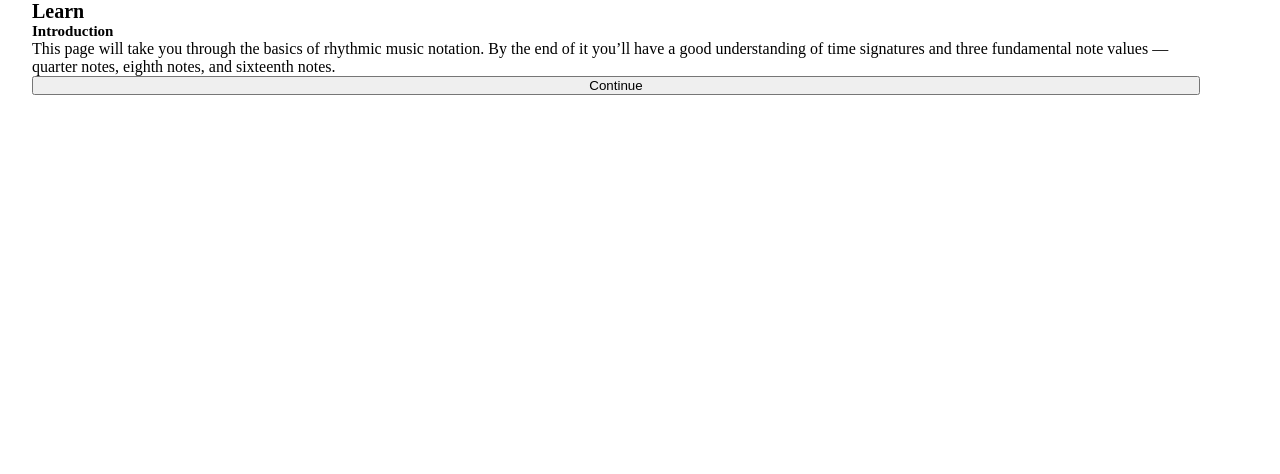
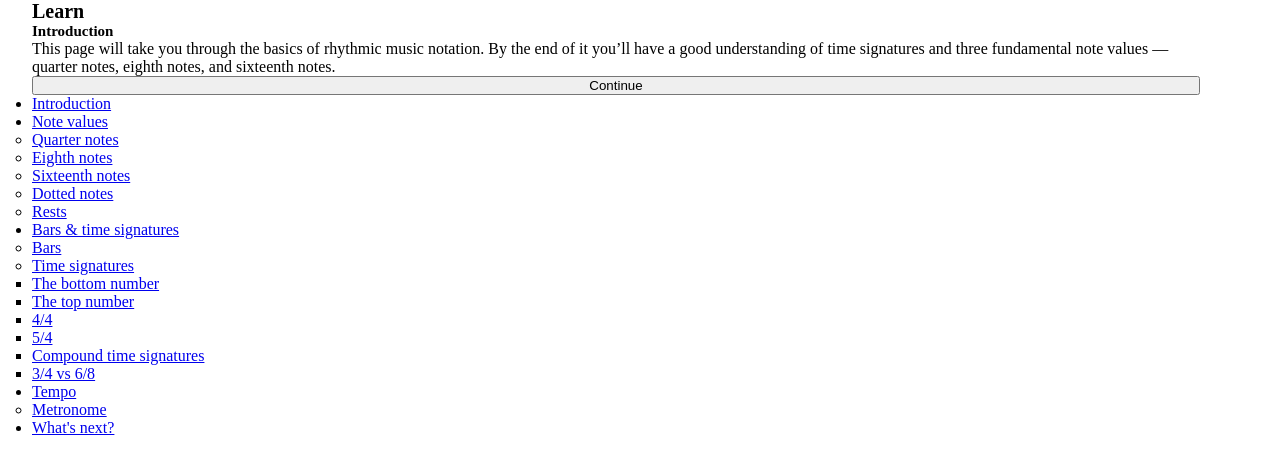
Before and after one commit to juancoquet/noteadder, a Django app: page /learn/ in a window 1280 px wide. Shown: the part 106-580 px from the top of the page. Run offline with Django 3.2, Linux system fonts and the light colour scheme.

Commit message:
Add ToC navigation

```diff
--- a/static/js/learn.js
+++ b/static/js/learn.js
@@ -4,6 +4,7 @@ window.addEventListener('resize', positionSplitter);
 const sections = document.querySelectorAll('.learn-section');
 const continueButtons = document.querySelectorAll('.btn--continue');
 const prevButtons = document.querySelectorAll('.btn--previous');
+const tocItems = document.querySelectorAll('.toc__item');
 
 continueButtons.forEach(btn => {
     btn.addEventListener('click', continueSection);
@@ -11,6 +12,10 @@ continueButtons.forEach(btn => {
 prevButtons.forEach(btn => {
     btn.addEventListener('click', prevSection);
 });
+tocItems.forEach(item => {
+    item.addEventListener('click', positionSplitter);
+})
+
 
 function indexSections() {
     let i = 0;
--- a/static/js/learn_notation.js
+++ b/static/js/learn_notation.js
@@ -4,12 +4,16 @@ window.addEventListener('resize', learnNotation);
 
 const contBtns = document.querySelectorAll('.btn--continue');
 const prevBtns = document.querySelectorAll('.btn--previous');
+const tocItems = document.querySelectorAll('.toc__item');
 contBtns.forEach(btn => {
     btn.addEventListener('click', learnNotation);
 });
 prevBtns.forEach(btn => {
     btn.addEventListener('click', learnNotation);
 });
+tocItems.forEach(item => {
+    item.addEventListener('click', learnNotation);
+})
 
 
 const vf = Vex.Flow;
--- a/static/js/learn_notation_bundle.js
+++ b/static/js/learn_notation_bundle.js
@@ -1 +1 @@
-"use strict";(self.webpackChunknoteadder=self.webpackChunknoteadder||[]).push([[534],{727:(e,t,n)=>{var r=n(592);window.addEventListener("resize",c);const o=document.querySelectorAll(".btn--continue"),a=document.querySelectorAll(".btn--previous");o.forEach((e=>{e.addEventListener("click",c)})),a.forEach((e=>{e.addEventListener("click",c)}));const s=r.Z.Flow;function c(){document.querySelector(".visible").querySelectorAll(".notation").forEach((e=>{0!=e.children.length&&e.firstChild.remove();let t=e.parentElement.offsetWidth;t>600&&(t=600);let n=new s.Renderer(e,s.Renderer.Backends.SVG);n.resize(t,100);const r=n.getContext(),o=new s.Stave(0,0,t);o.addClef("percussion");let a=e.getAttribute("time-signature");a&&o.addTimeSignature(a,10),o.setContext(r).draw();let c=e.getAttribute("notes").split(","),i=[];""!=c[0]&&c.forEach((e=>{i.push(function(e){let t,n=!1;return e.endsWith(".")&&(n=!0,e=e.replace(".","")),"bl"==e?t=new s.BarNote:(t=new s.StaveNote({clef:"percussion",keys:["c/5"],duration:e}),n&&t.addDotToAll()),t}(e))}));let l=s.Beam.generateBeams(i);"6/8"===a&&(l=s.Beam.generateBeams(i,{groups:[new s.Fraction(3,8)]}));const d=new s.Voice({num_beats:4,beat_value:4}).setStrict(!1);d.addTickables(i);let u=0;i.length>0&&(u=o.getNoteStartX(),(new s.Formatter).joinVoices([d]).format([d],t-u)),d.draw(r,o),l.forEach((e=>{e.setContext(r).draw()}))}))}}},e=>{e(e.s=727)}]);
+"use strict";(self.webpackChunknoteadder=self.webpackChunknoteadder||[]).push([[534],{727:(e,t,n)=>{var r=n(592);window.addEventListener("resize",i);const o=document.querySelectorAll(".btn--continue"),a=document.querySelectorAll(".btn--previous"),c=document.querySelectorAll(".toc__item");o.forEach((e=>{e.addEventListener("click",i)})),a.forEach((e=>{e.addEventListener("click",i)})),c.forEach((e=>{e.addEventListener("click",i)}));const l=r.Z.Flow;function i(){document.querySelector(".visible").querySelectorAll(".notation").forEach((e=>{0!=e.children.length&&e.firstChild.remove();let t=e.parentElement.offsetWidth;t>600&&(t=600);let n=new l.Renderer(e,l.Renderer.Backends.SVG);n.resize(t,100);const r=n.getContext(),o=new l.Stave(0,0,t);o.addClef("percussion");let a=e.getAttribute("time-signature");a&&o.addTimeSignature(a,10),o.setContext(r).draw();let c=e.getAttribute("notes").split(","),i=[];""!=c[0]&&c.forEach((e=>{i.push(function(e){let t,n=!1;return e.endsWith(".")&&(n=!0,e=e.replace(".","")),"bl"==e?t=new l.BarNote:(t=new l.StaveNote({clef:"percussion",keys:["c/5"],duration:e}),n&&t.addDotToAll()),t}(e))}));let s=l.Beam.generateBeams(i);"6/8"===a&&(s=l.Beam.generateBeams(i,{groups:[new l.Fraction(3,8)]}));const d=new l.Voice({num_beats:4,beat_value:4}).setStrict(!1);d.addTickables(i);let u=0;i.length>0&&(u=o.getNoteStartX(),(new l.Formatter).joinVoices([d]).format([d],t-u)),d.draw(r,o),s.forEach((e=>{e.setContext(r).draw()}))}))}}},e=>{e(e.s=727)}]);
--- /dev/null
+++ b/static/js/learn_toc.js
@@ -0,0 +1,18 @@
+const toc_items = document.querySelectorAll('.toc__item');
+
+toc_items.forEach(item => {
+    item.addEventListener('click', navigate);
+})
+
+async function navigate(event) {
+    event.stopPropagation();
+    let sectionId = this.getAttribute('sb');
+    let newSection = document.getElementById(sectionId);
+    let currentSection = document.querySelector('section.visible');
+    currentSection.classList.remove('visible');
+    currentSection.classList.add('hidden');
+    newSection.classList.remove('hidden');
+    newSection.classList.add('visible');
+    // await sleep(1);
+    window.scrollTo(0, 0);
+}
--- a/templates/learn.html
+++ b/templates/learn.html
@@ -22,7 +22,7 @@
     <button class="btn btn--continue">Continue</button>
 </section>
 
-<section id"quarter_notes" sidebar="sb-quarter_notes" class="learn-section hidden">
+<section id="quarter_notes" sidebar="sb-quarter_notes" class="learn-section hidden">
     <h2>Quarter notes</h2>
         <p>We’ll begin with the most fundamental note value of them all — the <em>quarter note</em>. It looks like this:</p>
 
@@ -452,7 +452,7 @@
     <button class="btn btn--continue">Continue</button>
 </section>
 
-<section id="five_four" sidebar="sb-five_four" class="learn-section hidden">
+<section id="five-four" sidebar="sb-five_four" class="learn-section hidden">
     <h2>5/4</h2>
     <p>Let’s look at a less common time signature, like 5/4. What does it mean? That each bar should be the duration of five quarter notes.</p>
 
@@ -547,10 +547,6 @@
 
     {% comment %} <p>[audio]</p> {% endcomment %}
 
-    <p>You could also count only the dotted quarter note beats, which are being played on the bass drum and snare drum. It should sound like this:</p>
-
-    {% comment %} <p>[audio]</p> {% endcomment %}
-
     <p>Another example of 6/8 is <a href="https://www.youtube.com/watch?v=Ju8Hr50Ckwk" target="_blank">If I Ain’t Got You, by Alicia Keys</a> — you’ll notice that both songs feel somewhat similar, due to having a 6/8 time signature in common.</p>
 
     <p>6/8 is the second most common time signature heard in western music after 4/4, it’s probable that you’ve heard it before. ¾ on the other hand, is less common so it’s difficult to find clear examples.</p>
@@ -623,8 +619,46 @@
     <button class="btn btn--previous">Previous</button>
 </section>
 
+<ul class="toc">
+    <li class="toc__item" sb="introduction"><a href="#">Introduction</a></li>
+    <li class="toc__item" sb="note_values"><a href="#">Note values</a>
+        <ul class="toc toc__sub-list">
+            <li class="toc__item toc__sub-list__item" sb="quarter_notes"><a href="#">Quarter notes</a></li>
+            <li class="toc__item toc__sub-list__item" sb="eighth_notes"><a href="#">Eighth notes</a></li>
+            <li class="toc__item toc__sub-list__item" sb="sixteenth_notes"><a href="#">Sixteenth notes</a></li>
+            <li class="toc__item toc__sub-list__item" sb="dotted_notes"><a href="#">Dotted notes</a></li>
+            <li class="toc__item toc__sub-list__item" sb="rests"><a href="#">Rests</a></li>
+        </ul>
+    <li class="toc__item" sb="bars_time_sigs"><a href="#">Bars & time signatures</a>
+        <ul class="toc toc__sub-list">
+            <li class="toc__item toc__sub-list__item" sb="bars"><a href="#">Bars</a></li>
+            <li class="toc__item toc__sub-list__item" sb="time_signatures"><a href="#">Time signatures</a>
+                <ul class="toc toc__sub-list">
+                    <li class="toc__item toc__sub-list__item" sb="bottom_number"><a href="#">The bottom number</a></li>
+                    <li class="toc__item toc__sub-list__item" sb="top_number"><a href="#">The top number</a></li>
+                    <li class="toc__item toc__sub-list__item" sb="four-four"><a href="#">4/4</a></li>
+                    <li class="toc__item toc__sub-list__item" sb="five-four"><a href="#">5/4</a></li>
+                    <li class="toc__item toc__sub-list__item" sb="compound"><a href="#">Compound time signatures</a>
+                        <ul class="toc toc__sub-list">
+                            <li class="toc__item toc__sub-list__item" sb="three_four_six_eight"><a href="#">3/4 vs 6/8</a></li>
+                        </ul>
+                    </li>
+                </ul>
+            </li>
+        </ul>
+    </li>
+    <li class="toc__item" sb="tempo"><a href="#">Tempo</a>
+        <ul class="toc toc__sub-list">
+            <li class="toc__item toc__sub-list__item" sb="metronome"><a href="#">Metronome</a></li>
+        </ul>
+    </li>
+    <li class="toc__item" sb="whats_next"><a href="#">What's next?</a></li>
+    </li>
+</ul>
 
 <script src="{% static '/js/learn.js' %}"></script>
+<script src="{% static '/js/learn_toc.js' %}"></script>
 <script src="{% static '/js/shared_bundle.js' %}" type="module" defer></script>
 <script src="{% static '/js/learn_notation_bundle.js' %}" type="module" defer></script>
+
 {% endblock content %}
```
